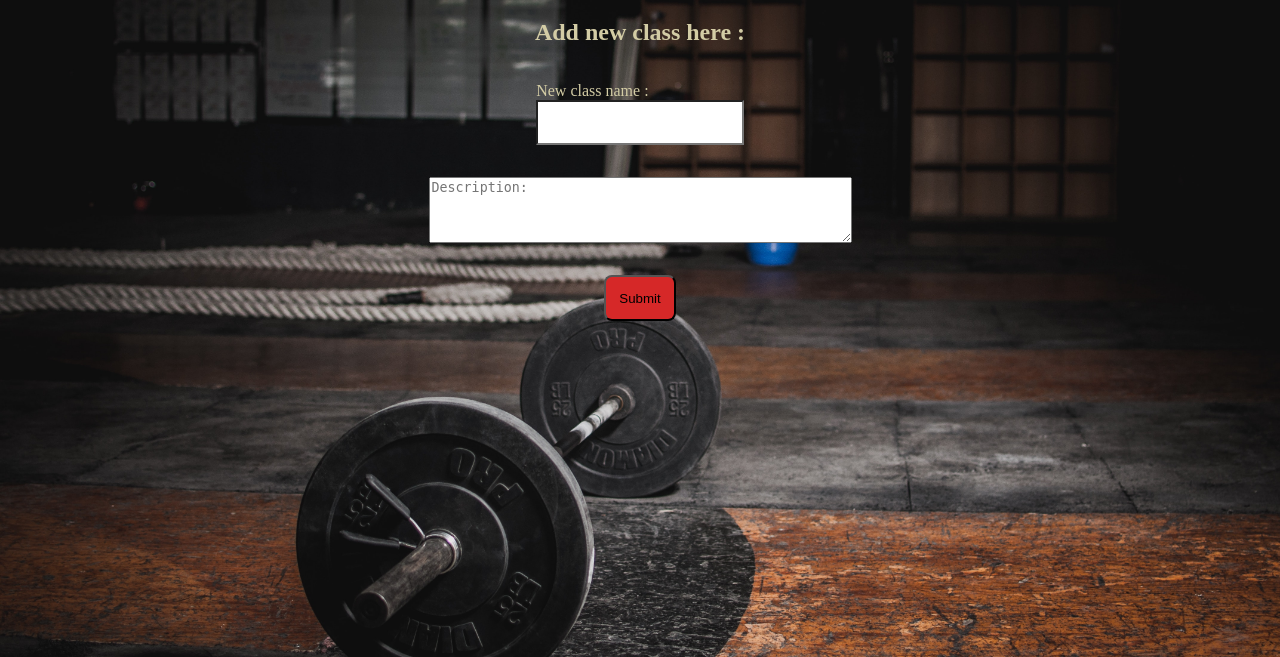
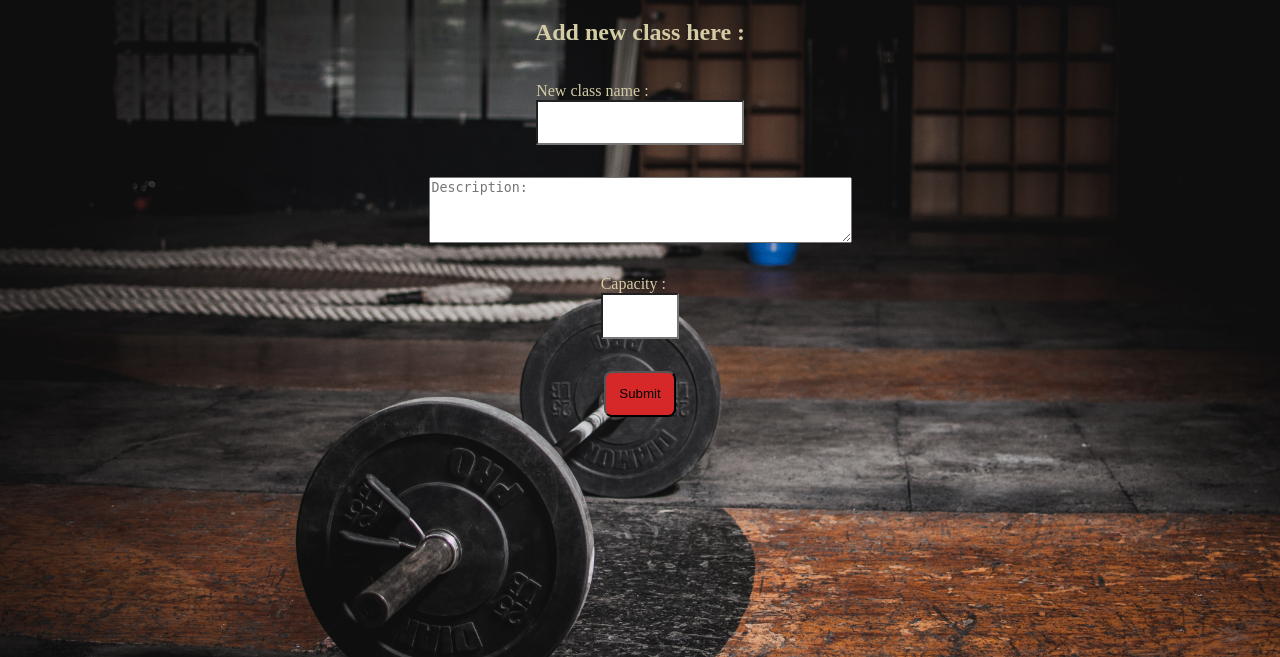
Before and after one commit to fukiran/Gym-management-solo-project, a Flask app: page /sessions/new in a window 1280 px wide. Shown: the part 129-786 px from the top of the page. Run offline with Flask 2, Linux system fonts and the light colour scheme.

Commit message:
capacity added to classes

```diff
--- /dev/null
+++ b/controllers/booking_controller.py
@@ -0,0 +1 @@
+from flask import Flask, Blueprint, render_template, request, redirect
--- a/controllers/session_controller.py
+++ b/controllers/session_controller.py
@@ -24,16 +24,12 @@ def new_session():
 def create_session():
     name = request.form["name"]
     description = request.form["description"]
+    capacity = request.form["capacity"]
     upcoming = True
-    new_session = Session(name, description, upcoming)
+    new_session = Session(name, description, upcoming, capacity)
     session_repository.save(new_session)
     return redirect("/sessions")
 
-#edit session form
-# @sessions_blueprint.route("/sessions/<id>/edit")
-# def edit_session(id):
-#     session = session_repository.select(id)
-#     return render_template("sessions/edit.html", session=session,)
 
 #update session
 @sessions_blueprint.route("/sessions/<id>", methods=['POST','GET'])
@@ -42,7 +38,8 @@ def update_session(id):
         name = request.form["name"]
         description = request.form["description"]
         upcoming = request.form["upcoming"]
-        session = Session(name, description, upcoming, id)
+        capacity = request.form["capacity"]
+        session = Session(name, description, upcoming, capacity, id)
         session_repository.update(session)
 
         booked_member_id = request.form["booked_member_id"]
--- a/db/gym.sql
+++ b/db/gym.sql
@@ -6,6 +6,7 @@ CREATE TABLE sessions (
     id SERIAL PRIMARY KEY,
     name VARCHAR(255),
     description VARCHAR(255),
+    capacity INT,
     upcoming BOOLEAN
 );
 
--- a/models/session.py
+++ b/models/session.py
@@ -1,7 +1,8 @@
 class Session:
 
-    def __init__(self, name, description, upcoming, id = None):
+    def __init__(self, name, description, upcoming, capacity, id = None):
         self.name = name
         self.description = description
         self.upcoming = upcoming
+        self.capacity = capacity
         self.id = id
--- a/templates/sessions/edit.html
+++ b/templates/sessions/edit.html
@@ -20,7 +20,6 @@
               <option value="False">Past class</option>
             </select>
         </p>
-
         <p>
             <select  name="booked_member_id">
                 <option value="0"> -- select member -- </option>
@@ -29,6 +28,10 @@
                 {% endfor %}
             </select>
         </p>
+        <p>
+            <label for="capacity">Capacity :</label>
+            <input type="number" name="capacity" value ="{{ session.capacity }}" min="0" step="1" max="99" maxlength="2"required>
+         </p>
         <p><input class="button" type="submit" value="Submit"></p>
 
     </div>
--- a/templates/sessions/index.html
+++ b/templates/sessions/index.html
@@ -11,6 +11,7 @@
             <span> <b>
               <p>{{ session.name }}</p>
               <p>{{ session.description }}</p></b>
+              <p>{{ session.capacity }}</p>
               <p><small>Click to edit, or book member for this class.</small></p>
             </span>
         </a>
--- a/templates/sessions/new.html
+++ b/templates/sessions/new.html
@@ -7,16 +7,17 @@
 <form action="/sessions/new" method="post">
         <div class="newForm">
             <h1>Add new class here :</h1>
-
             <p>
                 <label for="name">New class name :</label>
                 <input type="text" name="name" required>
             </p>
             <p>
-
                 <textarea name="description" rows="4" cols="50" placeholder="Description:" required></textarea>
-
             </p>
+            <p>
+                <label for="capacity">Capacity :</label>
+                <input type="number" name="capacity" min="0" step="1" max="99" maxlength="2"required>
+             </p>
             <p><input  class="button" type="submit" value="Submit"></p>
         </div>
 </form>
```
Also changed, not shown: repositories/session_repository.py (+6 -6 lines).
